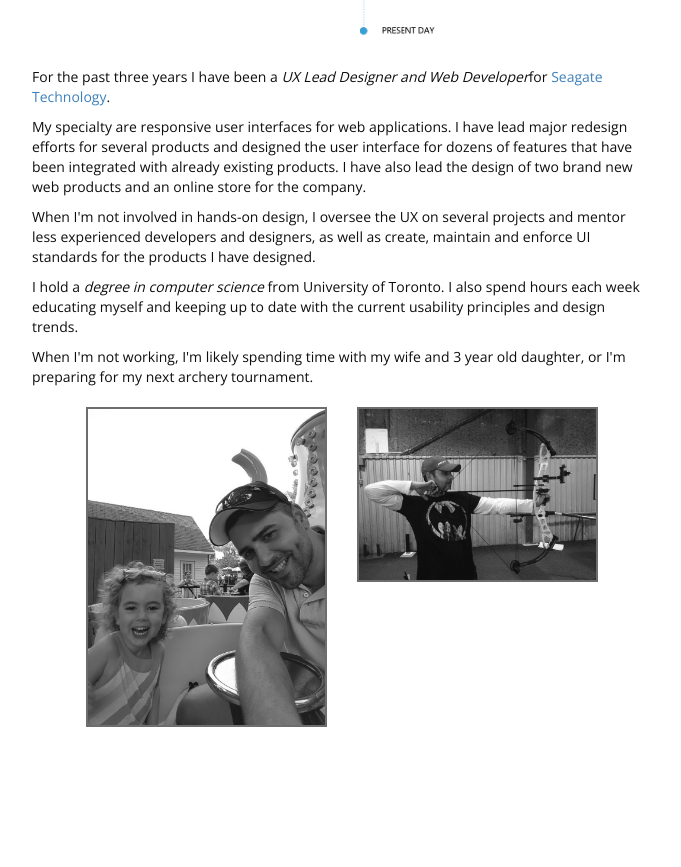
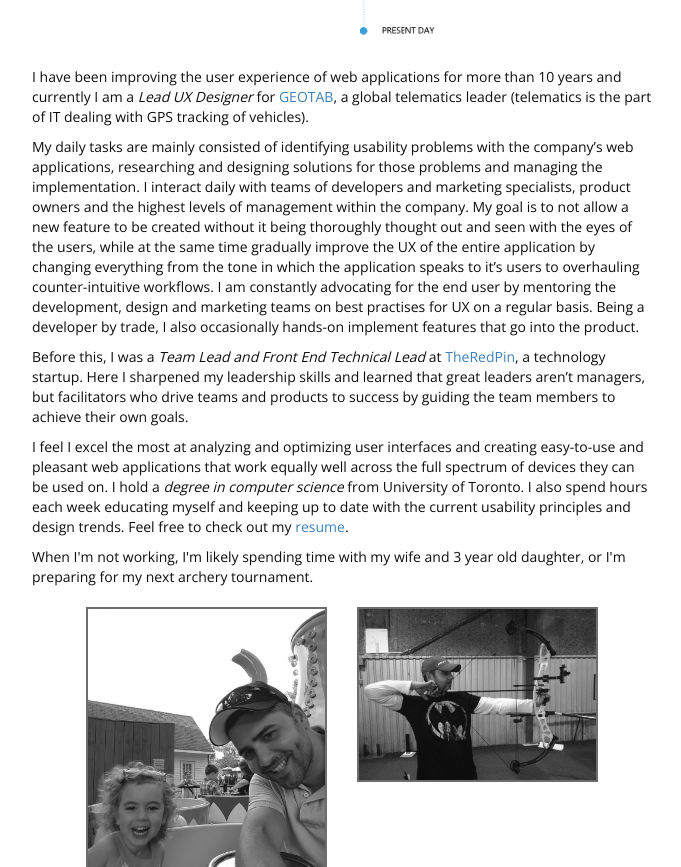
Before and after one commit to bigbadwoolfe/UXPortfolio, a website: page app/index.html at #/about in a window 1280 px wide. Shown: the part 889-1756 px from the top of the page, without its empty margins (298-979 px from the left). Before the commit the page ends 1651 px from the top, so only its background shows below. Drawn offline with nearby package versions, Linux system fonts and the light colour scheme; some packages are replaced by stand-ins of ours; a script that the page names is missing; files whose address does not match are found by name.

Commit message:
Changing description on about page.

```diff
--- a/app/pages/about/about.html
+++ b/app/pages/about/about.html
@@ -40,15 +40,18 @@
 
             </figure>
 
-            <p>For the past three years I have been a <em>UX Lead Designer and Web Developer</em>for <a href="http://www.seagate.com" target="_blank">Seagate Technology</a>.</p>
             <p>
-                My specialty are responsive user interfaces for web applications. I have lead major redesign efforts for several products and designed the user interface for dozens of features that have been integrated with already existing products. I have also lead the design of two brand new web products and an online store for the company.
+                I have been improving the user experience of web applications for more than 10 years and currently I am a <em>Lead UX Designer</em> for <a href="https://www.geotab.com" target="_blank" title="Geotab, Inc">GEOTAB</a>, a global telematics leader (telematics is the part of IT dealing with GPS tracking of vehicles).
             </p>
             <p>
-                When I'm not involved in hands-on design, I oversee the UX on several projects and mentor less experienced developers and designers, as well as create, maintain and enforce UI standards for the products I have designed.</p>
-
-            <p>I hold a <em>degree in computer science </em>from University of Toronto. I also spend hours each week educating myself and keeping up to date with the current usability principles and design trends. </p>
-
+                My daily tasks are mainly consisted of identifying usability problems with the company’s web applications, researching and designing solutions for those problems and managing the implementation. I interact daily with teams of developers and marketing specialists, product owners and the highest levels of management within the company. My goal is to not allow a new feature to be created without it being thoroughly thought out and seen with the eyes of the users, while at the same time gradually improve the UX of the entire application by changing everything from the tone in which the application speaks to it’s users to overhauling counter-intuitive workflows. I am constantly advocating for the end user by mentoring the development, design and marketing teams on best practises for UX on a regular basis. Being a developer by trade, I also occasionally hands-on implement features that go into the product.
+            </p>
+            <p>
+                Before this, I was a <em>Team Lead and Front End Technical Lead</em> at <a href="https://www.theredpin.com" target="_blank" title="TheRedPin, Brokerage">TheRedPin</a>, a technology startup. Here I sharpened my leadership skills and learned that great leaders aren’t managers, but facilitators who drive teams and products to success by guiding the team members to achieve their own goals.
+            </p>
+            <p>
+                I feel I excel the most at analyzing and optimizing user interfaces and creating easy-to-use and pleasant web applications that work equally well across the full spectrum of devices they can be used on. I hold a <em>degree in computer science</em> from University of Toronto. I also spend hours each week educating myself and keeping up to date with the current usability principles and design trends. Feel free to check out my <a>resume</a>.
+            </p>
             <p>
                 When I'm not working, I'm likely spending time with my wife and 3 year old daughter, or I'm preparing for my next archery tournament.
             </p>
```
